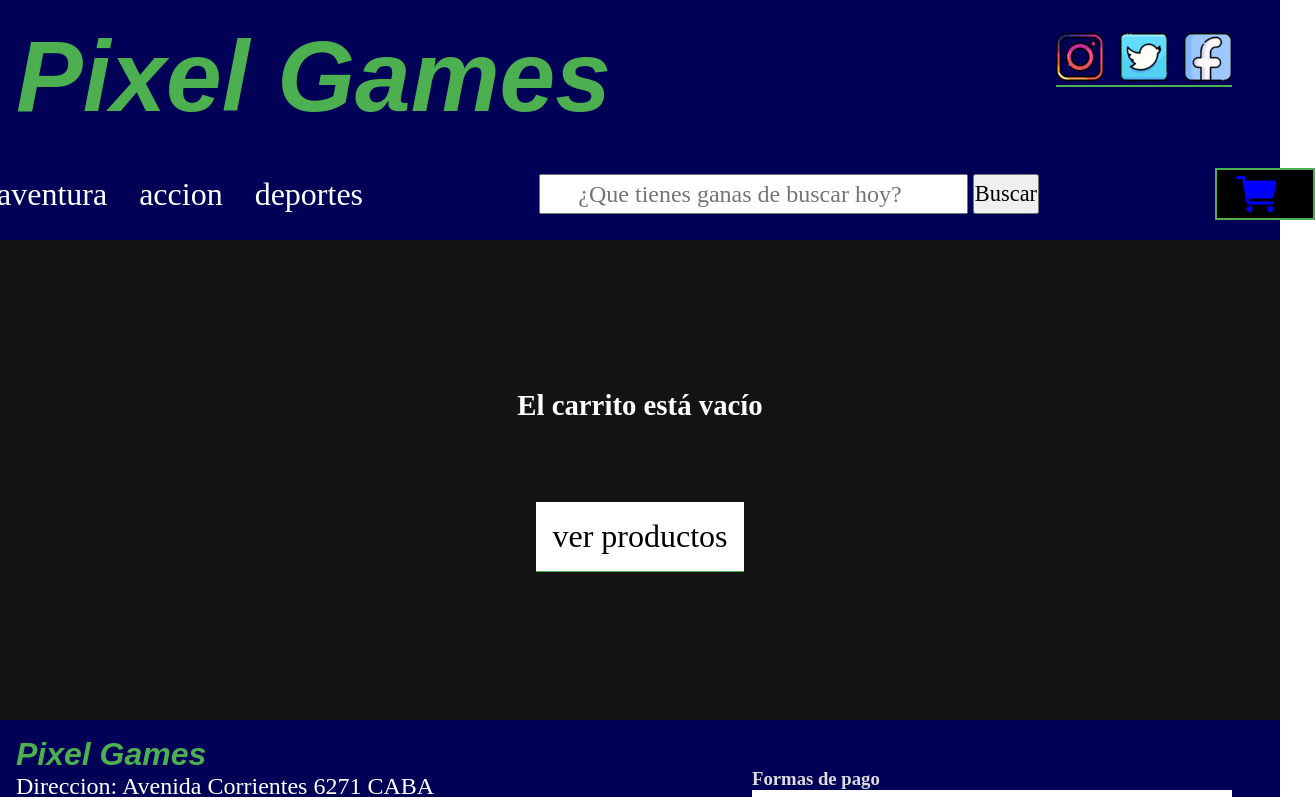
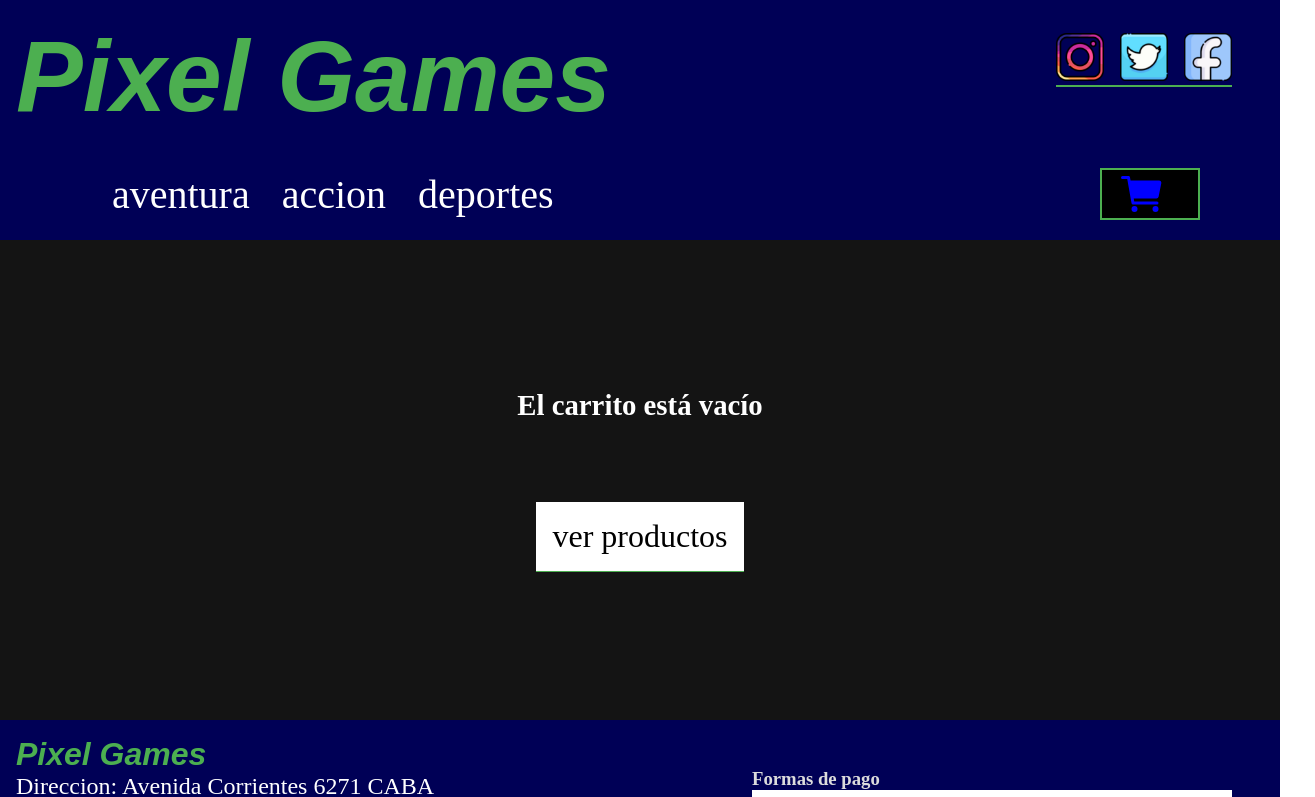
Before and after one commit to contrerastomas/proyecto-react, a React (Vite) app: page /carrito in a window 1280 px wide. Shown: the top 797 px of the page, 1315 px wide, since content can reach past the window. Built offline with nearby package versions, Linux system fonts and the light colour scheme; a web font is replaced by a local one.

Commit message:
nuevo diseño en la barra de navegacion

```diff
--- a/src/components/NavBar/NavBar.jsx
+++ b/src/components/NavBar/NavBar.jsx
@@ -36,10 +36,7 @@ const NavBar = () => {
                             <Link to={"/categoria/accion"} ><li className="inicio">accion</li></Link>
                             <Link to={"/categoria/deportes"} ><li className="inicio">deportes</li></Link>
                         </ul>
-                        <label className="barra">
-                            <input type="search" placeholder="¿Que tienes ganas de buscar hoy? " />
-                            <button type="submit">Buscar</button>
-                        </label>
+
                         <div className='contenedorItems'>
                             <CartWidget />
                         </div>
--- a/src/components/NavBar/NavBar.scss
+++ b/src/components/NavBar/NavBar.scss
@@ -64,11 +64,11 @@ header{
             display: flex;
             width: 100%;
             align-items: center;
-            justify-content:  center;
-            gap: 11rem;
+            justify-content:  space-between;
             margin-top: 1rem;
             .contenedorItems{
                 .contenedorCarrito{
+                    margin-right: 5rem;
                     display: flex;
                     flex-direction: row;
                     gap: 1rem;
@@ -121,10 +121,11 @@ header{
             ul{
                 display: flex;
                 flex-direction: row;
+                margin-left: 5rem;
             }
             .inicio {
                 list-style: none;
-                font-size: 2rem;
+                font-size: 2.5rem;
                 margin-left: 2rem;
                 color: white;
                 &:hover {
```
